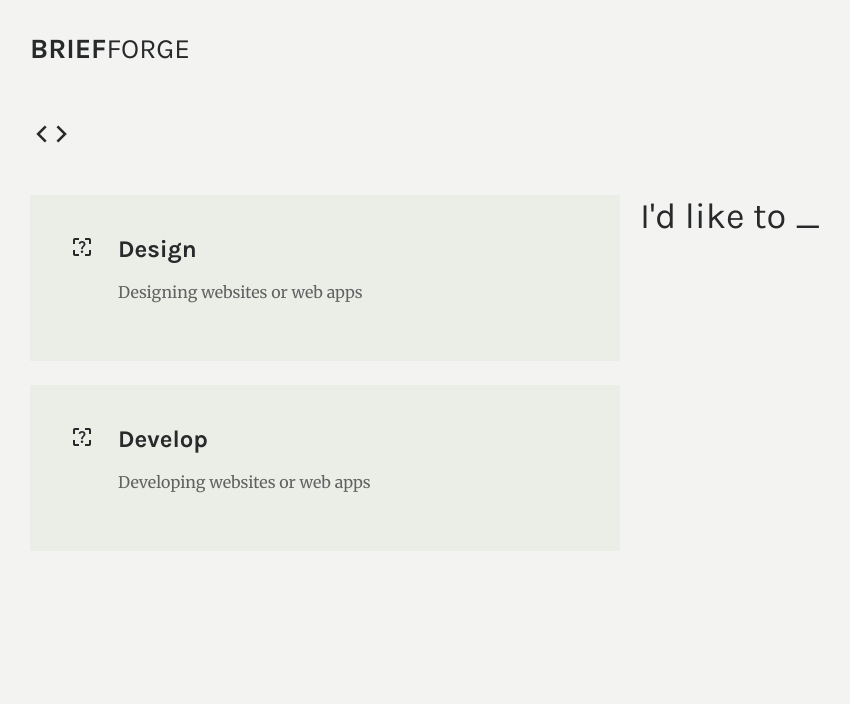
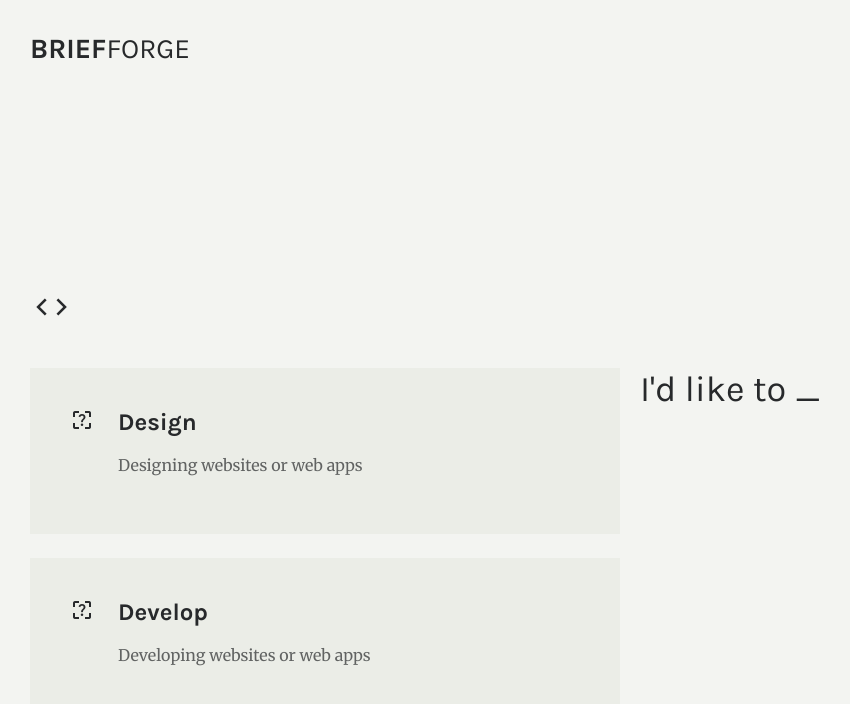
Before and after one commit to liam-langstaff/brief-generation-poc, an Angular app: page /generate in a window 1280 px wide. Shown: the top 704 px of the page, without its empty margins (10-860 px from the left). Built offline with nearby package versions, Linux system fonts and the light colour scheme.

Commit message:
Adjust CSS styles in generate.component
This commit enhances the styling in the 'generate.component.scss' file. The useless commented 'background-color' directive has been deleted, and the 'min-height' property has been adjusted to 100vh to ensure the component fully covers the viewport height.

```diff
--- a/src/app/features/generate/generate.component.scss
+++ b/src/app/features/generate/generate.component.scss
@@ -76,8 +76,8 @@
     flex-direction: column;
     align-items: center;
     height: auto;
-    //background-color: #F3F4F1;
     padding: 20px;
+    min-height: 100vh;
   }
 
   &__wrapper {
```
